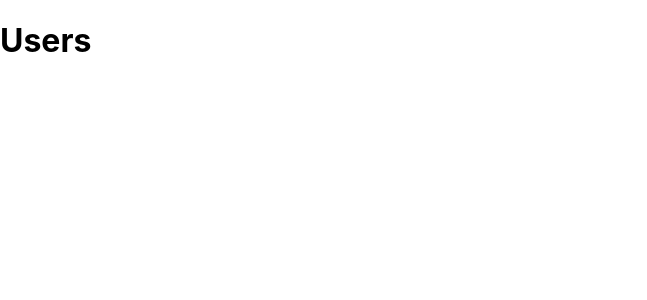
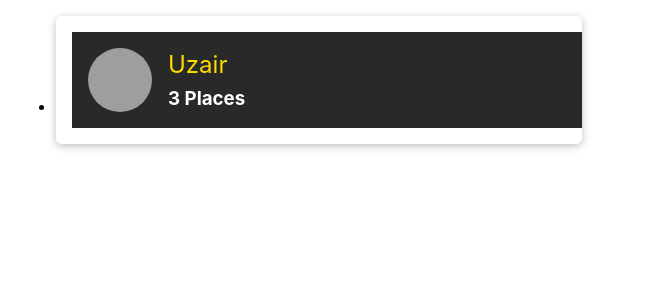
Before and after one commit to gsuzair/react-frontend, a React (Create React App) app: page / in a window 1280 px wide. Shown: the top 300 px of the page, without its empty margins (0-647 px from the left). Built offline with nearby package versions, Linux system fonts and the light colour scheme; grey boxes are pictures that could not be loaded.

Commit message:
changes
user listing
new css
new ui elements added like avatar and card

```diff
--- a/src/App.js
+++ b/src/App.js
@@ -1,8 +1,7 @@
 import './App.css';
-import { BrowserRouter as Router, Route, Redirect } from 'react-router-dom';
+import { BrowserRouter as Router, Route, Redirect, Switch } from 'react-router-dom';
 import Users from './users/pages/Users';
 import NewPlace from './places/pages/NewPlace';
-import { Switch } from 'react-router-dom/cjs/react-router-dom.min';
 
 const App = () => {
   return (
--- /dev/null
+++ b/src/shared/components/UIElements/Avatar.css
@@ -0,0 +1,15 @@
+.avatar {
+    width: 100%;
+    height: 100%;
+    display: flex;
+    justify-content: center;
+    align-items: center;
+  }
+
+  .avatar img {
+    display: block;
+    border-radius: 50%;
+    width: 100%;
+    height: 100%;
+    object-fit: cover;
+  }
--- /dev/null
+++ b/src/shared/components/UIElements/Avatar.js
@@ -0,0 +1,16 @@
+import React from "react";
+import './Avatar.css';
+
+const Avatar = props => {
+    return (
+        <div className={`avatar ${props.className}`} style={props.style}>
+            <img
+                src={props.image}
+                alt={props.alt}
+                style={{width: props.width, height: props.width}}
+            />
+        </div>
+    )
+}
+
+export default Avatar;
--- /dev/null
+++ b/src/shared/components/UIElements/Card.css
@@ -0,0 +1,9 @@
+.card {
+    position: relative;
+    margin: 0;
+    box-shadow: 0 2px 8px rgba(0, 0, 0, 0.26);
+    border-radius: 6px;
+    padding: 1rem;
+    overflow: hidden;
+    background: white;
+  }
--- /dev/null
+++ b/src/shared/components/UIElements/Card.js
@@ -0,0 +1,12 @@
+import React from "react";
+import './Card.css';
+
+const Card = props => {
+    return (
+        <div className={`card ${props.className}`} style={props.style}>
+            {props.children}
+        </div>
+    )
+}
+
+export default Card;
--- a/src/users/components/UserItem.css
+++ b/src/users/components/UserItem.css
@@ -0,0 +1,47 @@
+.user-item {
+    margin: 1rem;
+    width: calc(45% - 2rem);
+    min-width: 17.5rem;
+  }
+
+  .user-item a {
+    display: flex;
+    align-items: center;
+    width: 100%;
+    height: 100%;
+    text-decoration: none;
+    padding: 1rem;
+    color: white;
+    background: #292929;
+  }
+
+  .user-item a:hover,
+  .user-item a:active {
+    background: #ffd900;
+  }
+
+
+
+  .user-item__image {
+    width: 4rem;
+    height: 4rem;
+    margin-right: 1rem;
+  }
+
+  .user-item__info h2 {
+    font-size: 1.5rem;
+    margin: 0 0 0.5rem 0;
+    font-weight: normal;
+    color: #ffd900;
+  }
+
+  .user-item:hover h2,
+  .user-item:active h2,
+  .user-item:hover h3,
+  .user-item:active h3 {
+    color: #292929;
+  }
+
+  .user-item__info h3 {
+    margin: 0;
+  }
--- a/src/users/components/UserItem.js
+++ b/src/users/components/UserItem.js
@@ -1,5 +1,27 @@
 import React from "react";
+import { Link } from 'react-router-dom';
+import './UserItem.css';
+import Avatar from "../../shared/components/UIElements/Avatar";
+import Card from "../../shared/components/UIElements/Card";
 
-const UserItem = () => {}
+const UserItem = props => {
+    return (
+        <li className="user-item">
+            <Card className="user-item__content">
+                <Link to={`/${props.id}/places`}>
+                    <div className="user-item__image">
+                        <Avatar image={props.image} name={props.name} />
+                    </div>
+                    <div className="user-item__info">
+                        <h2>{props.name}</h2>
+                        <h3>
+                            {props.placeCount} {props.placeCount === 1 ? 'Place' : 'Places'}
+                        </h3>
+                    </div>
+                </Link>
+            </Card>
+        </li>
+    )
+}
 
 export default UserItem;
--- a/src/users/components/UserList.css
+++ b/src/users/components/UserList.css
@@ -0,0 +1,10 @@
+.users-list {
+    list-style: none;
+    margin: 0 auto;
+    padding: 0;
+    width: 90%;
+    max-width: 50rem;
+    display: flex;
+    justify-content: center;
+    flex-wrap: wrap;
+  }
--- a/src/users/components/UserList.js
+++ b/src/users/components/UserList.js
@@ -1,5 +1,29 @@
 import React from "react";
+import './UserList.css'
+import UserItem from "./UserItem";
 
-const UserList = () => {}
+const UserList = props => {
+    if(props.items.length === 0){
+        return (
+            <div className = "center">
+                <h1>No users found</h1>
+            </div>
+        )
+    }
+
+    return (
+        <ul className="user-list">
+            {props.items.map(user => (
+                <UserItem
+                    key={user.id}
+                    id={user.id}
+                    image ={user.image}
+                    name={user.name}
+                    placeCount={user.places}
+                />
+            ))}
+        </ul>
+    )
+}
 
 export default UserList;
--- a/src/users/pages/Users.js
+++ b/src/users/pages/Users.js
@@ -1,7 +1,19 @@
 import React from "react";
+import UserList from "../components/UserList";
 
 const Users = () => {
-    return (<h1> Users </h1>)
+    const USERS = [
+        {
+            id: '1',
+            name: 'Uzair',
+            places: 3,
+            image: 'https://fastly.picsum.photos/id/665/200/200.jpg?hmac=hWcfvzYgHAwJFOUaHZa2oZpOOL7yx_x8Bnhq0dFVQRw',
+        }
+    ]
+
+    return (
+        <UserList items={USERS}/>
+    )
 }
 
 export default Users;
```
